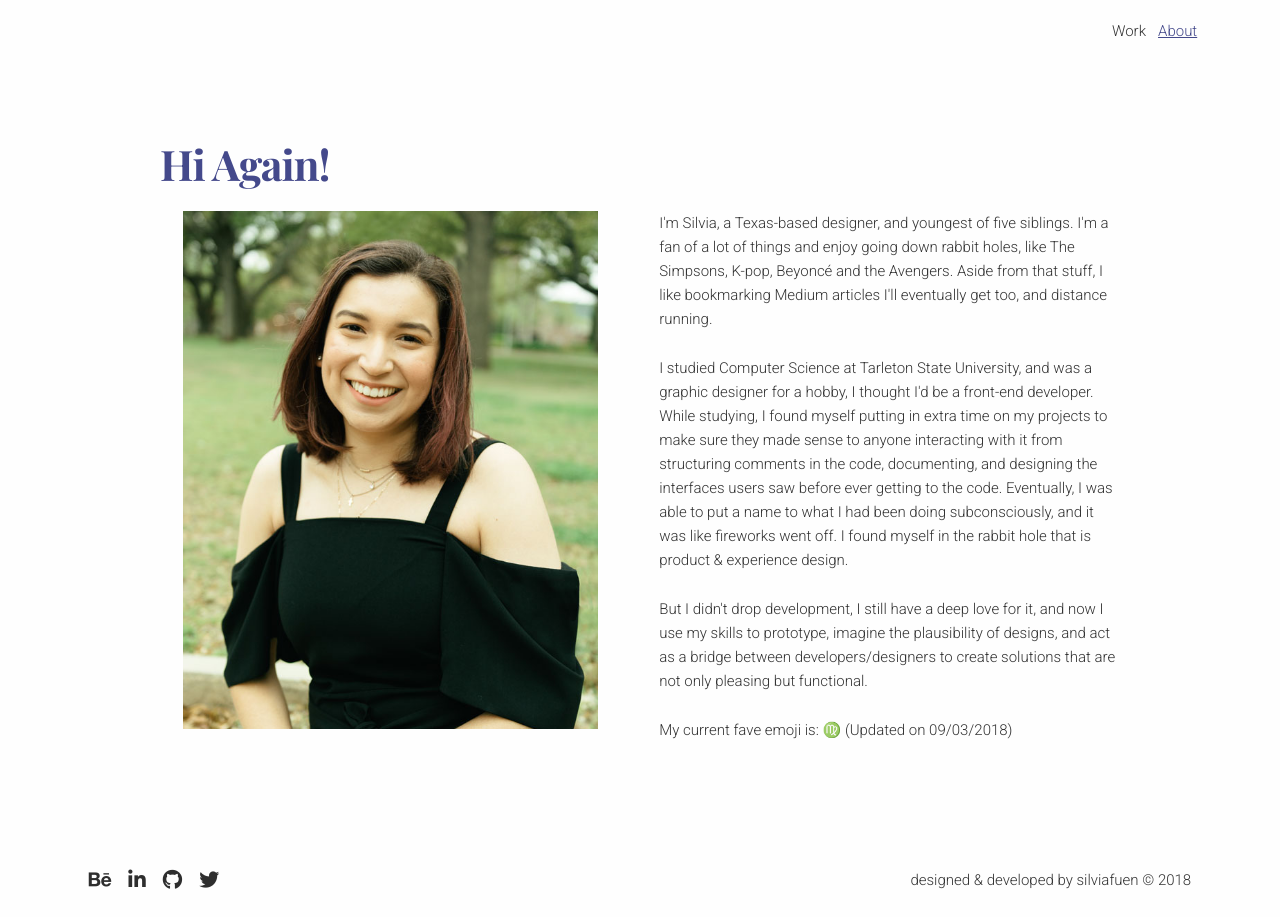
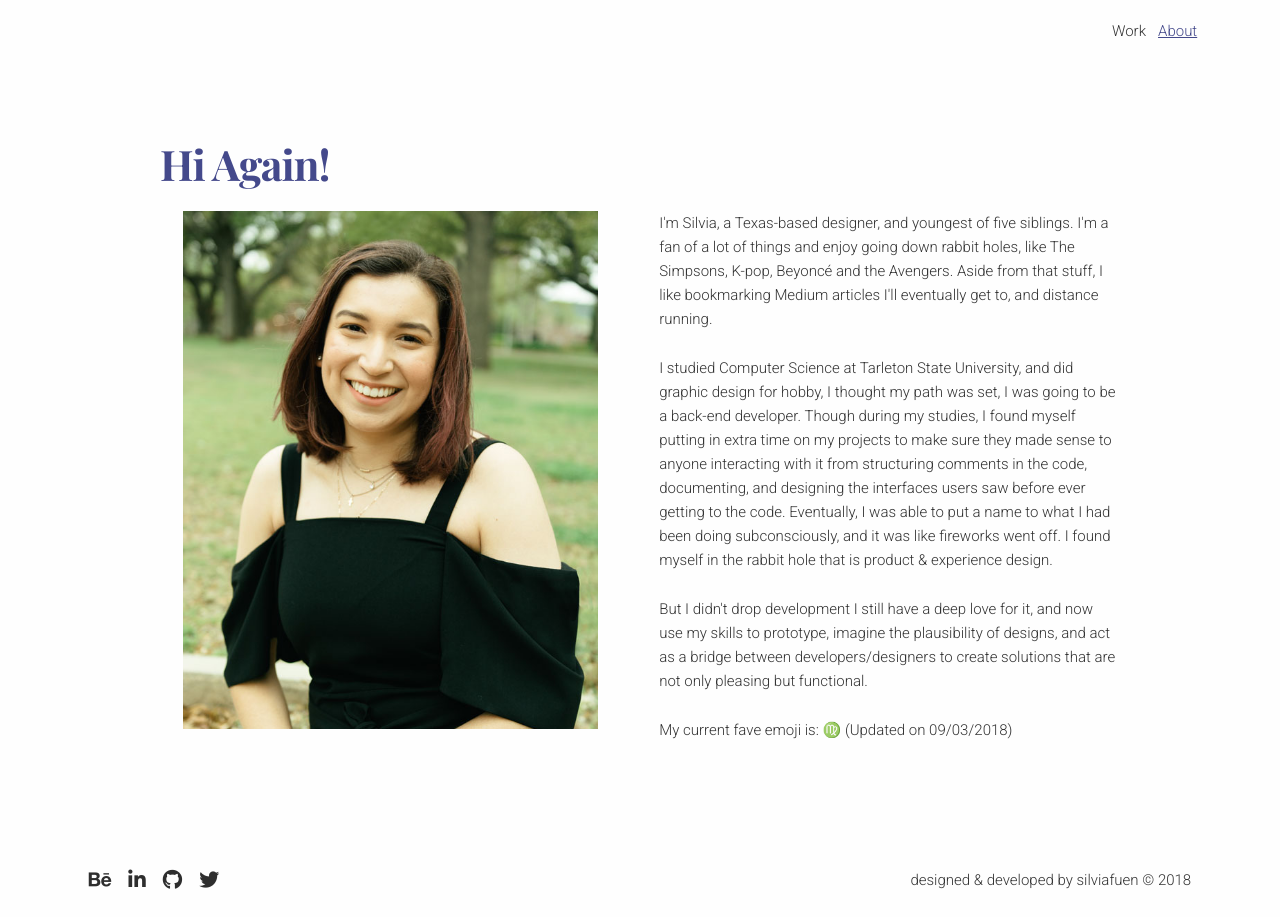
Before and after one commit to silviafuen/silviafuen.github.io, a Jekyll site: the page built from about.html, in a window 1280 px wide. Built offline with Jekyll 4.4.1, drawn with Linux system fonts in a browser that asks for light colours; nearby versions of some CDN libraries.

Commit message:
Grammatical Updates
Grammer updates submitted by chelcie

```diff
--- a/about.html
+++ b/about.html
@@ -17,13 +17,13 @@ permalink: /about
       <div class="six columns">
         <p>
           I'm Silvia, a Texas-based designer, and youngest of five siblings. I'm a fan of a lot of things and enjoy going down rabbit holes, like The Simpsons, K-pop, Beyoncé and the Avengers. Aside from that stuff, I like bookmarking Medium articles I'll eventually
-          get too, and distance running.</p>
+          get to, and distance running.</p>
         <p>
-          I studied Computer Science at Tarleton State University, and was a graphic designer for a hobby, I thought I'd be a front-end developer. While studying, I found myself putting in extra time on my projects to make sure they made sense to anyone interacting
+          I studied Computer Science at Tarleton State University, and did graphic design for hobby, I thought my path was set, I was going to be a back-end developer. Though during my studies, I found myself putting in extra time on my projects to make sure they made sense to anyone interacting
           with it from structuring comments in the code, documenting, and designing the interfaces users saw before ever getting to the code. Eventually, I was able to put a name to what I had been doing subconsciously, and it was like fireworks went
           off. I found myself in the rabbit hole that is product & experience design. </p>
         <p>
-          But I didn't drop development, I still have a deep love for it, and now I use my skills to prototype, imagine the plausibility of designs, and act as a bridge between developers/designers to create solutions that are not only pleasing but functional.</p>
+          But I didn't drop development I still have a deep love for it, and now use my skills to prototype, imagine the plausibility of designs, and act as a bridge between developers/designers to create solutions that are not only pleasing but functional.</p>
 
         <p>My current fave emoji is: ♍ (Updated on 09/03/2018)</p>
       </div>
```
Also changed, not shown: index.html (+4 -4 lines).
